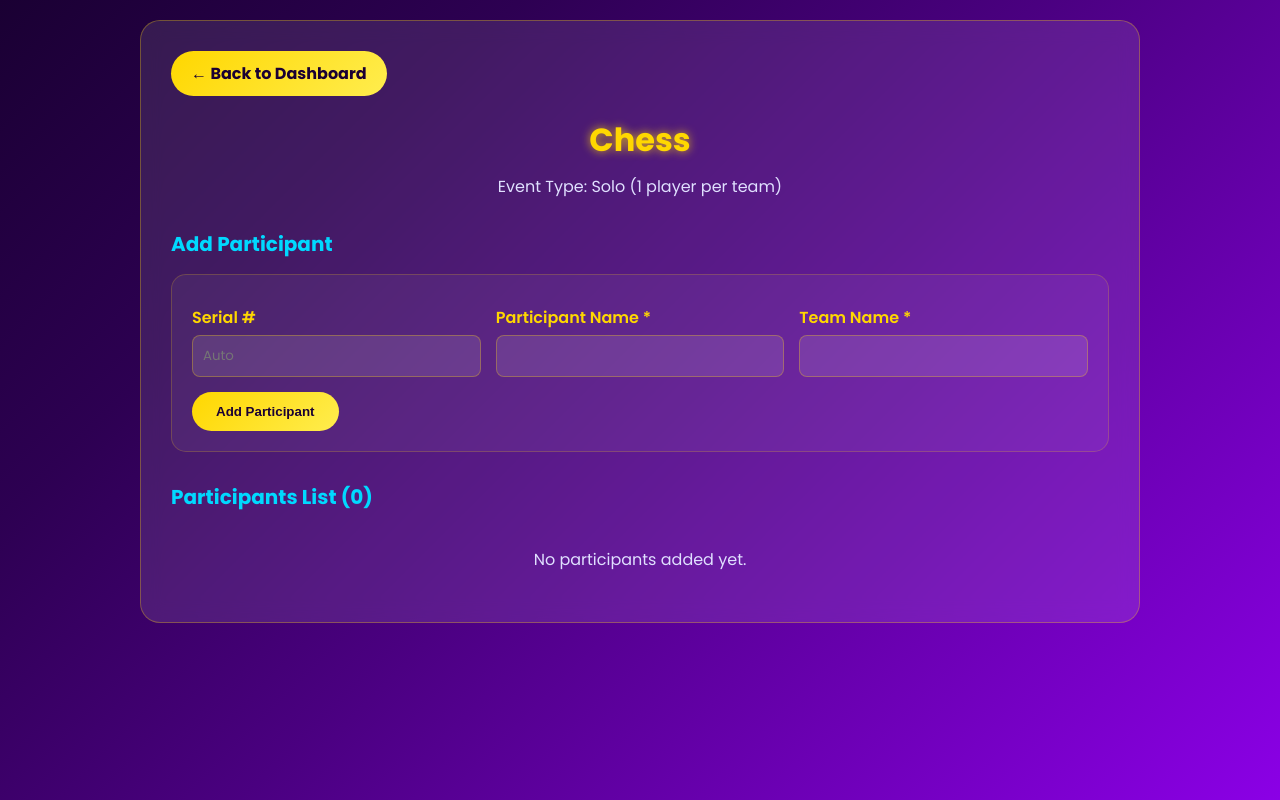
After one commit to miniphotos93-boop/felizzo25-dashboard, a Flask app: page /manage-participants/1 in a window 1280 px wide. The commit adds this page. Run offline with Flask 3, Linux system fonts and the light colour scheme.

Commit message:
Add participant management with JSON storage (no database)

```diff
--- a/app.py
+++ b/app.py
@@ -1,20 +1,53 @@
 #!/usr/bin/env python3
 from flask import Flask, render_template, request, redirect, jsonify
 import csv
+import json
 from pathlib import Path
 
 app = Flask(__name__)
 CSV_FILE = Path(__file__).parent / "event_tracker.csv"
+PARTICIPANTS_DIR = Path(__file__).parent / "participants_data"
+PARTICIPANTS_DIR.mkdir(exist_ok=True)
+
+# Event type mapping
+EVENT_TYPES = {
+    'Carrom': 'pair', 'TT': 'pair', 'Snookers': 'pair', 'Foosball': 'pair', 'CWF': 'pair',
+    'Solo Singing': 'solo', 'Solo Dance': 'solo', 'Chess': 'solo', 'Trash to Treasure': 'solo',
+    'Painting': 'solo', 'Meme Creation': 'solo', 'Photography': 'solo', 'Reels': 'solo',
+    'Group Singing': 'group', 'Group Dance': 'group', 'Tug of War': 'group',
+    'Seven Stones': 'group', 'Treasure Hunt': 'group'
+}
 
 def load_events():
     with open(CSV_FILE) as f:
-        return list(csv.DictReader(f))
+        events = list(csv.DictReader(f))
+        for event in events:
+            event['event_type'] = EVENT_TYPES.get(event['Event'], 'solo')
+        return events
 
 def save_events(events):
     with open(CSV_FILE, 'w', newline='') as f:
-        writer = csv.DictWriter(f, fieldnames=events[0].keys())
+        fieldnames = [k for k in events[0].keys() if k != 'event_type']
+        writer = csv.DictWriter(f, fieldnames=fieldnames)
         writer.writeheader()
-        writer.writerows(events)
+        for event in events:
+            row = {k: v for k, v in event.items() if k != 'event_type'}
+            writer.writerow(row)
+
+def get_participants_file(idx):
+    return PARTICIPANTS_DIR / f"event_{idx}.json"
+
+def load_participants(idx):
+    file = get_participants_file(idx)
+    if file.exists():
+        with open(file) as f:
+            return json.load(f)
+    return []
+
+def save_participants(idx, participants):
+    file = get_participants_file(idx)
+    with open(file, 'w') as f:
+        json.dump(participants, f, indent=2)
 
 @app.route('/')
 def dashboard():
@@ -42,5 +75,46 @@ def update(idx):
         return redirect('/')
     return render_template('update.html', event=events[idx], idx=idx)
 
+@app.route('/manage-participants/<int:idx>', methods=['GET', 'POST'])
+def manage_participants(idx):
+    events = load_events()
+    event = events[idx]
+    event_type = event.get('event_type', 'solo')
+
+    if request.method == 'POST':
+        action = request.form.get('action')
+        participants = load_participants(idx)
+
+        if action == 'add':
+            serial = request.form.get('serial_number')
+            participant1 = request.form.get('participant1', '').strip()
+            participant2 = request.form.get('participant2', '').strip() if event_type == 'pair' else None
+            team = request.form.get('team_name', '').strip()
+
+            if participant1 and team:
+                if not serial:
+                    serial = len(participants) + 1
+                participants.append({
+                    'serial_number': int(serial),
+                    'participant1_name': participant1,
+                    'participant2_name': participant2,
+                    'team_name': team
+                })
+                save_participants(idx, participants)
+
+        elif action == 'delete':
+            serial = int(request.form.get('serial_number'))
+            participants = [p for p in participants if p['serial_number'] != serial]
+            save_participants(idx, participants)
+
+        elif action == 'clear':
+            save_participants(idx, [])
+
+        return redirect(f'/manage-participants/{idx}')
+
+    participants = load_participants(idx)
+    return render_template('manage_participants.html', event=event, idx=idx,
+                         participants=participants, event_type=event_type)
+
 if __name__ == '__main__':
     app.run(debug=True, host='0.0.0.0', port=5000)
--- a/templates/dashboard.html
+++ b/templates/dashboard.html
@@ -301,7 +301,8 @@
                         {{ event.Status }}
                     </span>
                     <br><br>
-                    <a href="/update/{{ loop.index0 }}" class="btn">Update</a>
+                    <a href="/manage-participants/{{ loop.index0 }}" class="btn" style="background: linear-gradient(135deg, #00d9ff, #00ff88); margin-bottom: 10px; display: block; text-align: center;">Manage Participants</a>
+                    <a href="/update/{{ loop.index0 }}" class="btn">Update Event</a>
                 </div>
             </div>
             {% endfor %}
--- /dev/null
+++ b/templates/manage_participants.html
@@ -0,0 +1,124 @@
+<!DOCTYPE html>
+<html>
+<head>
+    <title>Manage Participants - {{ event.Event }}</title>
+    <link href="https://fonts.googleapis.com/css2?family=Playfair+Display:wght@700;900&family=Poppins:wght@400;600;700&display=swap" rel="stylesheet">
+    <style>
+        * { margin: 0; padding: 0; box-sizing: border-box; }
+        body {
+            font-family: 'Poppins', sans-serif;
+            background: linear-gradient(135deg, #1a0033 0%, #2d0052 25%, #4a0080 50%, #6b00b3 75%, #8b00e6 100%);
+            min-height: 100vh;
+            padding: 20px;
+        }
+        .container { max-width: 1000px; margin: 0 auto; background: rgba(255, 255, 255, 0.1); backdrop-filter: blur(10px); padding: 30px; border-radius: 20px; border: 1px solid rgba(255, 215, 0, 0.3); }
+        h1 { color: #ffd700; text-align: center; margin-bottom: 10px; font-size: 32px; text-shadow: 0 0 10px rgba(255, 215, 0, 0.8); }
+        h2 { color: #00d9ff; margin: 30px 0 15px; font-size: 20px; }
+        .back-btn { display: inline-block; padding: 10px 20px; background: linear-gradient(135deg, #ffd700, #ffed4e); color: #1a0033; text-decoration: none; border-radius: 25px; font-weight: 700; margin-bottom: 20px; }
+        form { background: rgba(255, 255, 255, 0.05); padding: 20px; border-radius: 15px; margin-bottom: 30px; border: 1px solid rgba(255, 215, 0, 0.2); }
+        label { display: block; color: #ffd700; margin: 10px 0 5px; font-weight: 600; }
+        input, textarea { width: 100%; padding: 10px; border-radius: 8px; border: 1px solid rgba(255, 215, 0, 0.3); background: rgba(255, 255, 255, 0.1); color: #fff; font-family: 'Poppins', sans-serif; }
+        .btn { padding: 12px 24px; background: linear-gradient(135deg, #ffd700, #ffed4e); color: #1a0033; border: none; border-radius: 25px; cursor: pointer; font-weight: 700; margin-top: 15px; }
+        .btn-danger { background: linear-gradient(135deg, #ff1493, #ff69b4); color: #fff; }
+        table { width: 100%; border-collapse: collapse; margin-top: 20px; }
+        th, td { padding: 12px; text-align: left; border-bottom: 1px solid rgba(255, 215, 0, 0.2); color: #e0e0ff; }
+        th { color: #ffd700; font-weight: 700; background: rgba(255, 215, 0, 0.1); }
+        .delete-btn { padding: 6px 12px; background: #ff1493; color: #fff; border: none; border-radius: 15px; cursor: pointer; font-size: 12px; }
+        .form-row { display: grid; grid-template-columns: {% if event_type == 'pair' %}1fr 1fr 1fr 1fr{% elif event_type == 'group' %}1fr 2fr 1fr{% else %}1fr 1fr 1fr{% endif %}; gap: 15px; }
+    </style>
+</head>
+<body>
+    <div class="container">
+        <a href="/" class="back-btn">← Back to Dashboard</a>
+        <h1>{{ event.Event }}</h1>
+        <p style="color: #e0e0ff; text-align: center; margin-bottom: 20px;">Event Type:
+            {% if event_type == 'pair' %}Pair (2 players per team)
+            {% elif event_type == 'group' %}Group (3+ players per team)
+            {% else %}Solo (1 player per team)
+            {% endif %}
+        </p>
+
+        <h2>Add Participant</h2>
+        <form method="POST">
+            <input type="hidden" name="action" value="add">
+            <div class="form-row">
+                <div>
+                    <label>Serial #</label>
+                    <input type="number" name="serial_number" placeholder="Auto">
+                </div>
+                {% if event_type == 'pair' %}
+                <div>
+                    <label>Participant 1 *</label>
+                    <input type="text" name="participant1" required>
+                </div>
+                <div>
+                    <label>Participant 2 *</label>
+                    <input type="text" name="participant2" required>
+                </div>
+                {% elif event_type == 'group' %}
+                <div>
+                    <label>Participants (comma separated) *</label>
+                    <textarea name="participant1" rows="2" required placeholder="Name1, Name2, Name3..."></textarea>
+                </div>
+                {% else %}
+                <div>
+                    <label>Participant Name *</label>
+                    <input type="text" name="participant1" required>
+                </div>
+                {% endif %}
+                <div>
+                    <label>Team Name *</label>
+                    <input type="text" name="team_name" required>
+                </div>
+            </div>
+            <button type="submit" class="btn">Add Participant</button>
+        </form>
+
+        <h2>Participants List ({{ participants|length }})</h2>
+        {% if participants %}
+        <table>
+            <thead>
+                <tr>
+                    <th>S.No</th>
+                    {% if event_type == 'pair' %}
+                    <th>Participant 1</th>
+                    <th>Participant 2</th>
+                    {% elif event_type == 'group' %}
+                    <th>Participants</th>
+                    {% else %}
+                    <th>Participant</th>
+                    {% endif %}
+                    <th>Team Name</th>
+                    <th>Action</th>
+                </tr>
+            </thead>
+            <tbody>
+                {% for p in participants %}
+                <tr>
+                    <td>{{ p.serial_number }}</td>
+                    <td>{{ p.participant1_name }}</td>
+                    {% if event_type == 'pair' %}
+                    <td>{{ p.participant2_name }}</td>
+                    {% endif %}
+                    <td>{{ p.team_name }}</td>
+                    <td>
+                        <form method="POST" style="display: inline; padding: 0; margin: 0; background: none; border: none;">
+                            <input type="hidden" name="action" value="delete">
+                            <input type="hidden" name="serial_number" value="{{ p.serial_number }}">
+                            <button type="submit" class="delete-btn" onclick="return confirm('Delete this participant?')">Delete</button>
+                        </form>
+                    </td>
+                </tr>
+                {% endfor %}
+            </tbody>
+        </table>
+        <form method="POST" style="margin-top: 20px;">
+            <input type="hidden" name="action" value="clear">
+            <button type="submit" class="btn btn-danger" onclick="return confirm('Clear all participants?')">Clear All Participants</button>
+        </form>
+        {% else %}
+        <p style="color: #e0e0ff; text-align: center; padding: 20px;">No participants added yet.</p>
+        {% endif %}
+    </div>
+</body>
+</html>
```
Also changed, not shown: participants_0.csv (added, +65 -0 lines), participants_1.txt (added, +32 -0 lines).
